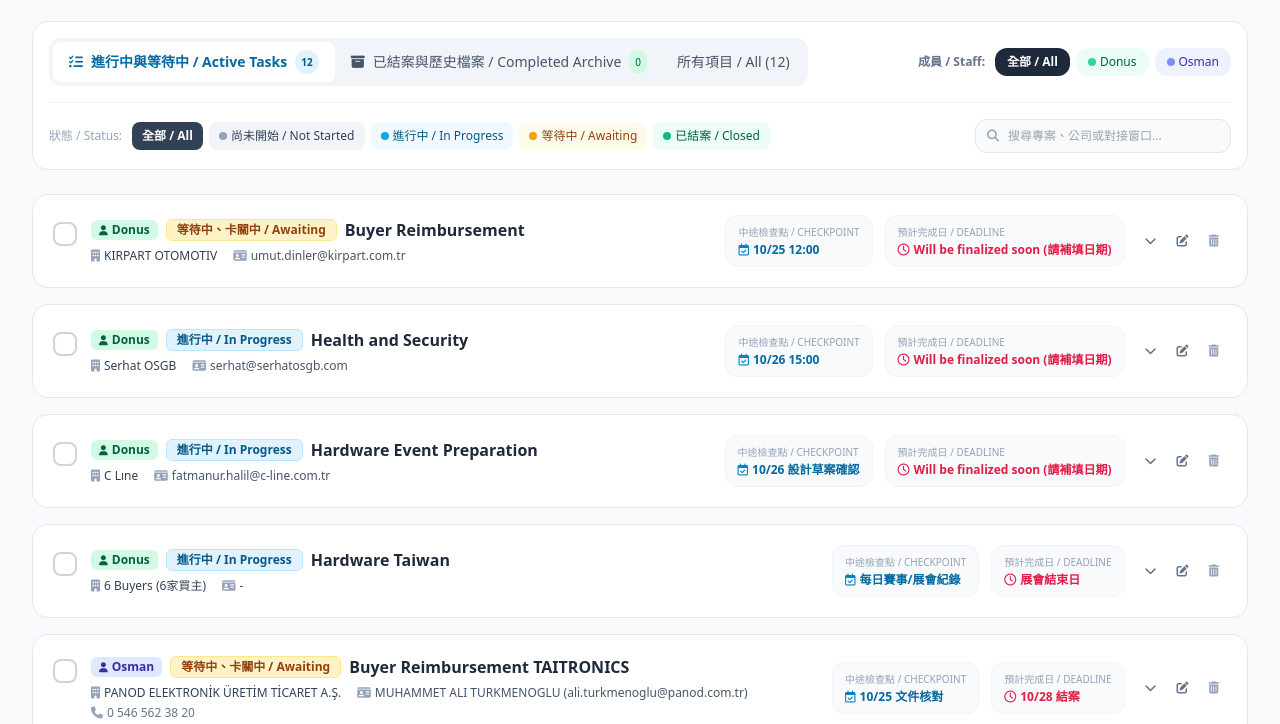
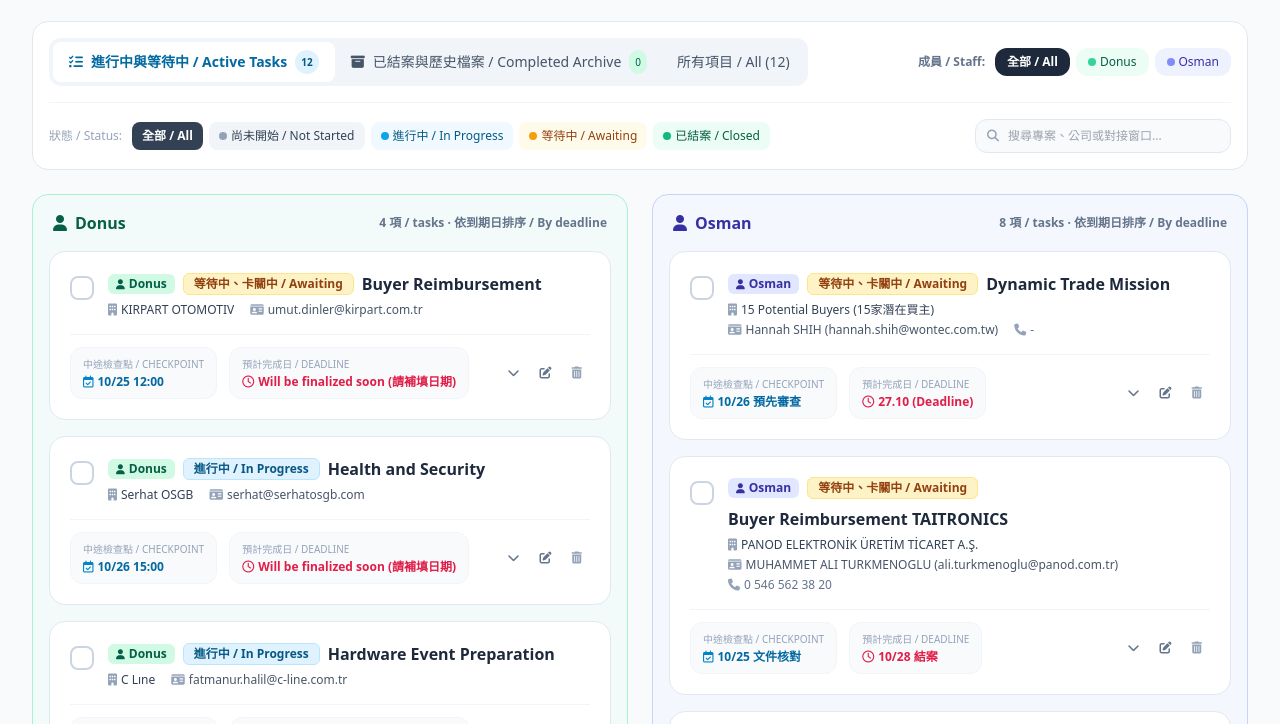
Before and after one commit to TTCistanbul/task, a plain HTML site: page index.html in a window 1280 px wide. Shown: the part 227-951 px from the top of the page. Drawn offline with nearby package versions, Linux system fonts and the light colour scheme.

Commit message:
Split task list into per-staff blocks sorted by deadline
Group tasks into Donus / Osman columns and sort each by the
free-text deadline (MM/DD or DD.MM), falling back to checkpoint;
undated tasks sort last.

Co-Authored-By: Claude Opus 5.5 <noreply@anthropic.com>

```diff
--- a/index.html
+++ b/index.html
@@ -248,10 +248,25 @@
 
             <!-- Task List View -->
             <div class="space-y-4">
-                <template x-for="task in filteredTasks" :key="task.id">
+                <!-- Two Staff Blocks, each sorted by deadline -->
+                <div class="grid grid-cols-1 gap-6 items-start" :class="groupedTasks.length > 1 ? 'lg:grid-cols-2' : ''">
+                <template x-for="group in groupedTasks" :key="group.member">
+                <section class="rounded-2xl border p-4 space-y-4"
+                         :class="group.member === 'Donus' ? 'bg-emerald-50/40 border-emerald-200' : 'bg-indigo-50/40 border-indigo-200'">
+                    <div class="flex items-center justify-between px-1">
+                        <h2 class="text-base font-bold flex items-center gap-2"
+                            :class="group.member === 'Donus' ? 'text-emerald-800' : 'text-indigo-800'">
+                            <i class="fa-solid fa-user"></i> <span x-text="group.member"></span>
+                        </h2>
+                        <span class="text-xs font-semibold text-slate-500">
+                            <span x-text="group.tasks.length"></span> 項 / tasks · 依到期日排序 / By deadline
+                        </span>
+                    </div>
+                    <p x-show="group.tasks.length === 0" class="text-center text-sm text-slate-400 py-6">無符合條件的任務 / No tasks</p>
+                <template x-for="task in group.tasks" :key="task.id">
                     <div class="bg-white rounded-2xl border border-slate-200 shadow-xs hover:shadow-md transition-all duration-200 overflow-hidden card-shadow">
                         <!-- Main Card Item Header -->
-                        <div class="p-5 flex flex-col md:flex-row md:items-center justify-between gap-4">
+                        <div class="p-5 flex flex-col justify-between gap-4">
                             <!-- Left: Status Badge & Main Task Info -->
                             <div class="flex items-start gap-3.5 flex-1">
                                 <!-- Status Toggle Button -->
@@ -299,7 +314,7 @@
                             </div>
 
                             <!-- Right: Key Dates & Quick Action Controls -->
-                            <div class="flex flex-wrap md:flex-nowrap items-center gap-3 text-xs border-t md:border-t-0 pt-3 md:pt-0 border-slate-100">
+                            <div class="flex flex-wrap items-center gap-3 text-xs border-t pt-3 border-slate-100">
                                 <!-- Mid-term Checkpoint -->
                                 <div class="bg-slate-50 px-3 py-2 rounded-xl border border-slate-100 min-w-[130px]">
                                     <div class="text-slate-400 font-medium text-[10px] uppercase">中途檢查點 / Checkpoint</div>
@@ -319,7 +334,7 @@
                                 </div>
 
                                 <!-- Card Action Buttons -->
-                                <div class="flex items-center gap-1 no-print ml-auto md:ml-0">
+                                <div class="flex items-center gap-1 no-print ml-auto">
                                     <button @click="toggleExpand(task.id)" class="p-2 text-slate-500 hover:text-sky-600 hover:bg-sky-50 rounded-lg transition" title="展開細節 / Toggle Details">
                                         <i class="fa-solid" :class="expandedTasks.includes(task.id) ? 'fa-chevron-up' : 'fa-chevron-down'"></i>
                                     </button>
@@ -368,6 +383,9 @@
                         </div>
                     </div>
                 </template>
+                </section>
+                </template>
+                </div>
 
                 <!-- Empty Search / Filter State -->
                 <div x-show="filteredTasks.length === 0" class="text-center py-12 bg-white rounded-2xl border border-slate-200 no-print">
@@ -751,7 +769,35 @@
                         }
 
                         return true;
-                    });
+                    }).sort((a, b) =>
+                        this.parseDueDate(a.deadline) - this.parseDueDate(b.deadline) ||
+                        this.parseDueDate(a.checkpoint) - this.parseDueDate(b.checkpoint));
+                },
+
+                // Two staff blocks (respecting the member filter), each already sorted by deadline
+                get groupedTasks() {
+                    const members = this.selectedMember !== 'All' ? [this.selectedMember] : ['Donus', 'Osman'];
+                    return members.map(member => ({
+                        member,
+                        tasks: this.filteredTasks.filter(t => t.assignee === member)
+                    }));
+                },
+
+                // Parse free-text dates: "10/28 結案" (MM/DD) or "27.10" / "02.11" (DD.MM).
+                // Unparseable text (e.g. "Will be finalized soon") sorts last.
+                parseDueDate(text) {
+                    if (!text) return Infinity;
+                    let month, day;
+                    let m = text.match(/(\d{1,2})\/(\d{1,2})/);
+                    if (m) { month = +m[1]; day = +m[2]; }
+                    else if ((m = text.match(/(\d{1,2})\.(\d{1,2})/))) { day = +m[1]; month = +m[2]; }
+                    else return Infinity;
+                    if (month < 1 || month > 12 || day < 1 || day > 31) return Infinity;
+                    const now = new Date();
+                    let date = new Date(now.getFullYear(), month - 1, day);
+                    // Dates more than ~6 months in the past roll over to next year (e.g. 01/05 seen in November)
+                    if (date - now < -180 * 864e5) date.setFullYear(date.getFullYear() + 1);
+                    return date.getTime();
                 },
 
                 get stats() {
```
